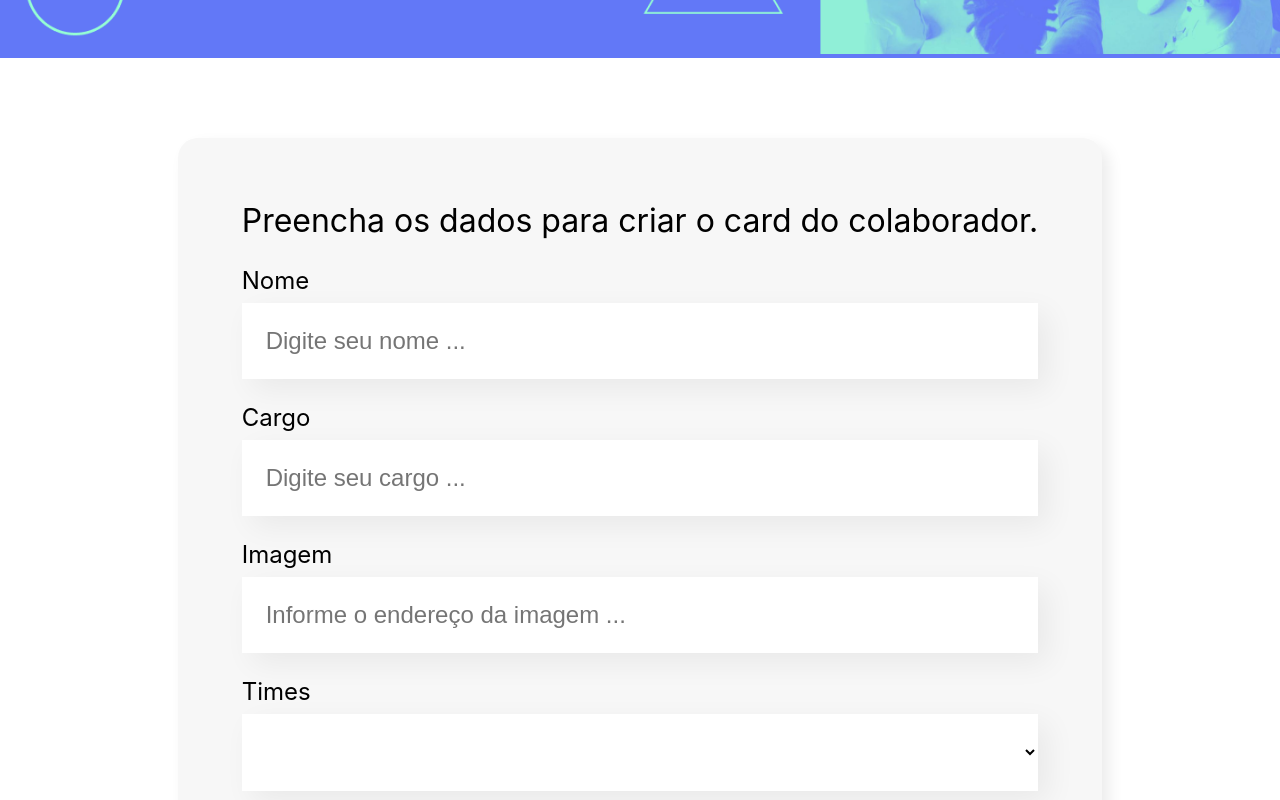
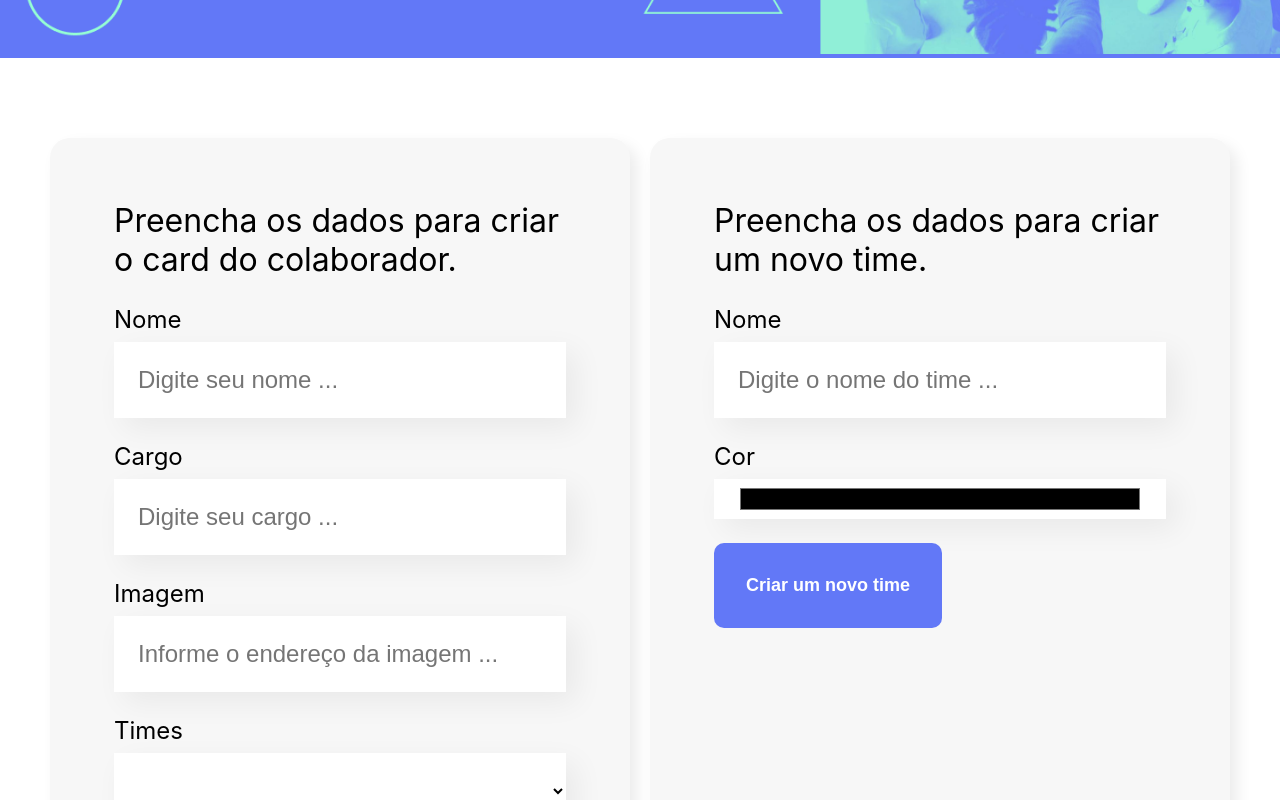
Before and after one commit to yurimlopz/react, a React (Create React App) app: page / in a window 1280 px wide. Shown: the part 440-1240 px from the top of the page. Built offline with nearby package versions, Linux system fonts and the light colour scheme; the HTML template or start-up script is replaced by a standard one.

Commit message:
Finalizando app

```diff
--- a/src/App.js
+++ b/src/App.js
@@ -12,36 +12,43 @@ function App() {
   const [times, setTimes] = useState([
     {
       id: uuidv4(),
+      favorito:false,
       nome: 'Programação',
       cor:'#D9F7E9'
     },
     {
       id: uuidv4(),
+      favorito:false,
       nome: 'Front End',
       cor:'#E8F8FF'
     },
     {
       id: uuidv4(),
+      favorito:false,
       nome: 'Data Science',
       cor:'#F0F8E2'
     },
     {
       id: uuidv4(),
+      favorito:false,
       nome: 'Devops',
       cor:'#FDE7E8'
     },
     {
       id: uuidv4(),
+      favorito:false,
       nome: 'UX e Desingn',
       cor:'#FAE9F5'
     },
     {
       id: uuidv4(),
+      favorito:false,
       nome: 'Mobile',
       cor:'#FFF5D9'
     },
     {
       id: uuidv4(),
+      favorito:false,
       nome:'Inovação e Gestão',
       cor:'#FFEEDF'
     },
@@ -62,18 +69,33 @@ function App() {
     }));
   }
 
+  function CadastrarTime(novoTime){
+    setTimes([...times, {...novoTime, id:uuidv4()}])
+
+  }
+
+  function resolverFavorito(id){
+    setColaboradores(colaboradores.map((colaborador)=>{
+      if(colaborador.id === id) colaborador.favorito = !colaborador.favorito
+      return colaborador
+    }))
+  }
+
 
   return (
     <div>
       <Banner />
       <Formulario
+        CadastrarTime={CadastrarTime}
         times={times.map(time => time.nome)}
         aoCadastrar={colaborador => setColaboradores([...colaboradores, colaborador])}
        />
       <section className="times">
         <h1>Minha organização</h1>
         {times.map((time, indice) =>
-          <Time mudarCor={mudarCor}
+          <Time
+            aoFavoritar={resolverFavorito}
+            mudarCor={mudarCor}
             key={indice}
             time={time}
             colaboradores={colaboradores.filter(colaborador => colaborador.time === time.nome)} aoDeletar={deletarColaborador}
--- a/src/componentes/CampoTexto/CampoTexto.css
+++ b/src/componentes/Campo/Campo.css
@@ -1,14 +1,14 @@
-.campo__texto {
+.campo {
     margin: 24px 0;
 }
 
-.campo__texto label {
+.campo label {
     display: block;
     margin-bottom: 8px;
     font-size: 24px;
 }
 
-.campo__texto input {
+.campo input {
     background: #FFFFFF;
     box-shadow: 10px 10px 30px rgba(0, 0, 0, 0.06);
     border-radius: 0px;
@@ -18,3 +18,8 @@
     padding: 24px;
     box-sizing: border-box;
 }
+
+.campo-color input{
+    height: 40px;
+    padding: 5px 24px;
+}
--- /dev/null
+++ b/src/componentes/Campo/index.js
@@ -0,0 +1,24 @@
+
+import './Campo.css'
+const Campo = ({type='text', label, placeholder, valor, aoAlterado, obrigatorio=false}) => {
+    const placeholderModficada = `${placeholder}...`
+
+    const AoDigitado = (evento)=>{
+        aoAlterado(evento.target.value)
+    }
+    return (
+        <section className={`campo campo-${type}`}>
+            <label>{label}</label>
+            <input
+                type={type}
+                value={valor}
+                onChange={AoDigitado}
+                required={obrigatorio}
+                placeholder ={placeholderModficada}
+            />
+        </section>
+
+    )
+}
+
+export default Campo
--- a/src/componentes/CampoTexto/index.js
+++ /dev/null
@@ -1,18 +0,0 @@
-
-import './CampoTexto.css'
-const CampoTexto = (props) => {
-    const placeholderModficada = `${props.placeholder}...`
-
-    const AoDigitado = (evento)=>{
-        props.aoAlterado(evento.target.value)
-    }
-    return (
-        <section className="campo__texto">
-            <label>{props.label}</label>
-            <input value={props.valor} onChange={AoDigitado} required={props.obrigatorio} placeholder ={placeholderModficada}/>
-        </section>
-
-    )
-}
-
-export default CampoTexto
--- a/src/componentes/Colaborador/Colaborador.css
+++ b/src/componentes/Colaborador/Colaborador.css
@@ -42,3 +42,7 @@
     right: -10px;
     top: -10px;
 }
+
+.favoritar{
+    margin: top 20px;
+}
--- a/src/componentes/Colaborador/index.js
+++ b/src/componentes/Colaborador/index.js
@@ -1,7 +1,15 @@
 import './Colaborador.css'
-import { AiFillCloseCircle } from 'react-icons/ai';
+import { AiFillCloseCircle, AiFillHeart, AiOutlineHeart } from 'react-icons/ai';
 
-const Colaborador = ({ colaborador, corDeFundo, aoDeletar }) => {
+const Colaborador = ({ colaborador, corDeFundo, aoDeletar, aoFavoritar }) => {
+    function favoritar(){
+       aoFavoritar(colaborador.id)
+    }
+
+    const propsfavorito = {
+        size:25,
+        onClick: favoritar
+    }
     return (<div className="colaborador">
         <AiFillCloseCircle
             size={25}
@@ -14,6 +22,12 @@ const Colaborador = ({ colaborador, corDeFundo, aoDeletar }) => {
         <div className="rodape">
             <h4>{colaborador.nome}</h4>
             <h5>{colaborador.cargo}</h5>
+            <div className='favoritar'>
+                {colaborador.favorito
+                    ? <AiFillHeart{...propsfavorito} color='#ff0000' />
+                    : <AiOutlineHeart {...propsfavorito}/>
+                }
+            </div>
         </div>
     </div>)
 }
--- a/src/componentes/Formulario/Formulario.css
+++ b/src/componentes/Formulario/Formulario.css
@@ -1,11 +1,13 @@
 .formulario-container {
     display: flex;
+    gap: 20px;
     justify-content: center;
-    margin: 80px 0;
+    margin: 80px 50px;
+    flex-wrap:wrap ;
 
 }
 .formulario-container .formulario {
-    max-width: 80%;
+    flex: 1;
     background: #F7F7F7;
     box-shadow: 7px 7px 15px rgba(0, 0, 0, 0.08);
     border-radius: 20px;
--- a/src/componentes/Formulario/index.js
+++ b/src/componentes/Formulario/index.js
@@ -1,15 +1,17 @@
 import { useState } from 'react'
 import Botao from '../Botao'
-import CampoTexto from '../CampoTexto'
+import Campo from '../Campo'
 import ListaSuspensa from '../ListaSuspensa'
 import './Formulario.css'
 
-const Formulario = ({aoCadastrar, times}) => {
+const Formulario = ({aoCadastrar, times, CadastrarTime}) => {
 
     const [nome, setNome] = useState('')
     const [cargo, setCargo] = useState('')
     const [imagem, setImagem] = useState('')
     const [time, setTime] = useState('')
+    const [nomeTime, setNomeTime] = useState('')
+    const [corTime, setCorTime] = useState('')
 
     const aoSubmeter = (evento) => {
         evento.preventDefault()
@@ -26,30 +28,59 @@ const Formulario = ({aoCadastrar, times}) => {
         <section className="formulario-container">
             <form className="formulario" onSubmit={aoSubmeter}>
                 <h2>Preencha os dados para criar o card do colaborador.</h2>
-                <CampoTexto
+                <Campo
                     obrigatorio={true}
                     label='Nome'
                     placeholder='Digite seu nome '
                     valor={nome}
-                    aoAlterado={valor => setNome(valor)}/>
-                <CampoTexto
+                    aoAlterado={valor => setNome(valor)}
+                />
+                <Campo
                     obrigatorio={true}
                     label='Cargo'
                     placeholder='Digite seu cargo '
                     valor={cargo}
-                    aoAlterado={valor => setCargo(valor)}/>
-                <CampoTexto
+                    aoAlterado={valor => setCargo(valor)}
+                />
+                <Campo
                     label='Imagem'
                     placeholder='Informe o endereço da imagem '
-                    aoAlterado={valor => setImagem(valor)}/>
+                    aoAlterado={valor => setImagem(valor)}
+                />
                 <ListaSuspensa
                     obrigatorio={true}
                     label='Times'
                     items={times}
                     valor={time}
-                    aoAlterado={valor => setTime(valor)}/>
+                    aoAlterado={valor => setTime(valor)}
+                />
                 <Botao texto='Criar card' />
             </form>
+
+            <form className="formulario" onSubmit={(evento) => {
+                evento.preventDefault()
+                CadastrarTime({nome:nomeTime, cor: corTime})
+
+            }}>
+                <h2>Preencha os dados para criar um novo time.</h2>
+                <Campo
+                    obrigatorio={true}
+                    label='Nome'
+                    placeholder='Digite o nome do time '
+                    valor={nomeTime}
+                    aoAlterado={nomeTime => setNomeTime(nomeTime)}
+                />
+                <Campo
+                    type='color'
+                    obrigatorio={true}
+                    label='Cor'
+                    placeholder='Digite a cor do time '
+                    valor={corTime}
+                    aoAlterado={corTime => setCorTime(corTime)}
+                />
+                <Botao texto='Criar um novo time'/>
+            </form>
+
         </section>
     )
 }
--- a/src/componentes/Time/index.js
+++ b/src/componentes/Time/index.js
@@ -2,16 +2,32 @@ import Colaborador from '../Colaborador'
 import hexToRgba from 'hex-to-rgba';
 import './Time.css'
 
-const Time = ({ time, colaboradores, aoDeletar, mudarCor }) => {
+const Time = ({ time, colaboradores, aoDeletar, mudarCor, aoFavoritar }) => {
     return (
 
         colaboradores.length > 0 && <section className='time' style={{ backgroundImage: 'url(/imagens/fundo.png)', backgroundColor: hexToRgba(time.cor, '0.6') }}>
-            <input type='color' className='input-cor' value={time.cor} onChange={evento => {
-                mudarCor(evento.target.value, time.id);
-            }} />
-            <h3 style={{ borderColor: time.cor }}>{time.nome}</h3>
+            <input type='color'
+                className='input-cor'
+                value={time.cor}
+                onChange={evento => { mudarCor(evento.target.value, time.id) }}
+            />
+            <h3
+                style={{ borderColor: time.cor }}>
+                {time.nome}
+            </h3>
             <div className='colaboradores'>
-                {colaboradores.map((colaborador, indice) => <Colaborador key={indice} colaborador={colaborador} corDeFundo={time.cor} aoDeletar={aoDeletar} />)}
+                {colaboradores.map((colaborador, indice) => {
+                    return (
+                        <Colaborador
+                            key={indice}
+                            colaborador={colaborador}
+                            corDeFundo={time.cor}
+                            aoDeletar={aoDeletar}
+                            aoFavoritar={aoFavoritar}
+                        />
+                    )
+                }
+                )}
             </div>
         </section>
 
```
